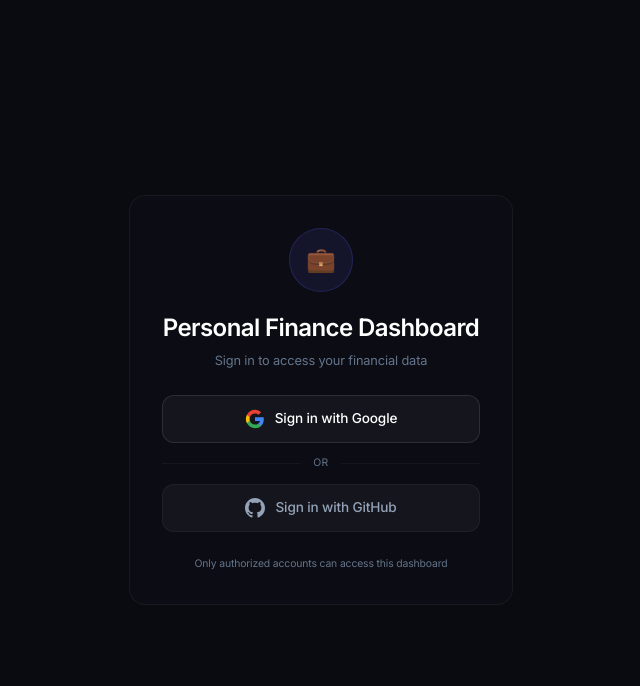
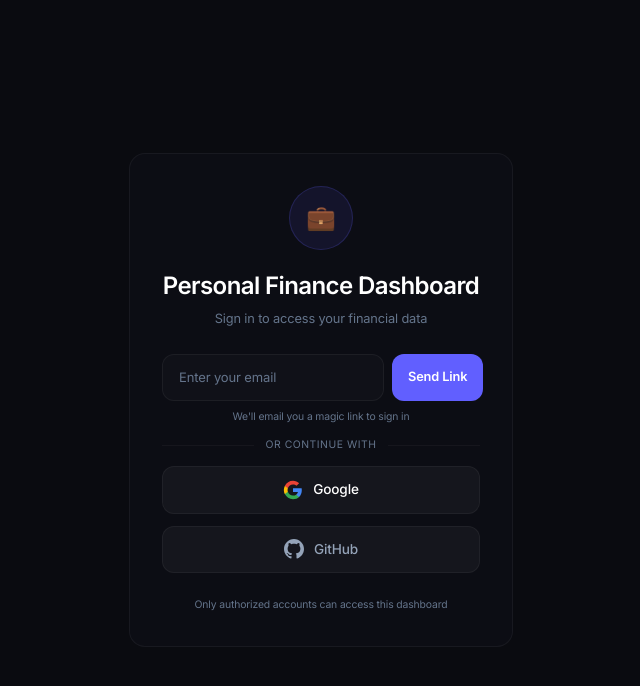
Before and after one commit to ashishSF123/financial-dashboard, a Next.js app: page /login in a window 1280 px wide. Shown: the top 686 px of the page, without its empty margins (319-959 px from the left). Built offline with nearby package versions, Linux system fonts and the light colour scheme; no server answers.

Commit message:
feat: add email magic link sign-in via Resend alongside Google and GitHub

```diff
--- a/app/login/page.tsx
+++ b/app/login/page.tsx
@@ -1,7 +1,7 @@
 import { signIn } from "@/lib/auth";
 import { AccessDeniedBanner } from "@/components/access-denied-banner";
 
-export default function LoginPage() {
+export default function LoginPage({ searchParams }: { searchParams: Promise<{ verify?: string }> }) {
   return (
     <div className="min-h-screen bg-[var(--bg-primary)] flex items-center justify-center">
       <div className="bg-[var(--bg-secondary)] border border-[var(--border-card)] rounded-2xl p-8 max-w-sm w-full text-center">
@@ -14,6 +14,39 @@ export default function LoginPage() {
         <AccessDeniedBanner />
 
         <div className="space-y-3">
+          {/* Email Magic Link */}
+          <form
+            action={async (formData: FormData) => {
+              "use server";
+              const email = formData.get("email") as string;
+              await signIn("resend", { email, redirectTo: "/" });
+            }}
+          >
+            <div className="flex gap-2">
+              <input
+                type="email"
+                name="email"
+                required
+                placeholder="Enter your email"
+                className="flex-1 bg-[var(--bg-card)] border border-[var(--border-card)] rounded-xl px-4 py-3 text-[0.85rem] text-[var(--text-heading)] placeholder:text-[var(--text-muted)] outline-none focus:border-indigo-500/50"
+              />
+              <button
+                type="submit"
+                className="px-4 py-3 rounded-xl bg-indigo-500 text-white text-[0.8rem] font-semibold hover:bg-indigo-600 transition-colors shrink-0"
+              >
+                Send Link
+              </button>
+            </div>
+            <p className="text-[0.65rem] text-[var(--text-muted)] mt-2">We&apos;ll email you a magic link to sign in</p>
+          </form>
+
+          {/* Divider */}
+          <div className="flex items-center gap-3">
+            <div className="flex-1 h-px bg-[var(--bg-card-hover)]" />
+            <span className="text-[0.65rem] text-[var(--text-muted)] uppercase tracking-wider">or continue with</span>
+            <div className="flex-1 h-px bg-[var(--bg-card-hover)]" />
+          </div>
+
           {/* Google Sign In */}
           <form
             action={async () => {
@@ -23,7 +56,7 @@ export default function LoginPage() {
           >
             <button
               type="submit"
-              className="w-full flex items-center justify-center gap-2.5 px-4 py-3 rounded-xl bg-[var(--bg-card-hover)] border border-white/[0.1] text-[var(--text-heading)] text-[0.85rem] font-medium hover:bg-white/[0.1] transition-colors"
+              className="w-full flex items-center justify-center gap-2.5 px-4 py-3 rounded-xl bg-[var(--bg-card-hover)] border border-[var(--border-card)] text-[var(--text-heading)] text-[0.85rem] font-medium hover:bg-[var(--bg-card)] transition-colors"
             >
               <svg className="w-5 h-5" viewBox="0 0 24 24">
                 <path d="M22.56 12.25c0-.78-.07-1.53-.2-2.25H12v4.26h5.92c-.26 1.37-1.04 2.53-2.21 3.31v2.77h3.57c2.08-1.92 3.28-4.74 3.28-8.09z" fill="#4285F4"/>
@@ -31,16 +64,9 @@ export default function LoginPage() {
                 <path d="M5.84 14.09c-.22-.66-.35-1.36-.35-2.09s.13-1.43.35-2.09V7.07H2.18C1.43 8.55 1 10.22 1 12s.43 3.45 1.18 4.93l2.85-2.22.81-.62z" fill="#FBBC05"/>
                 <path d="M12 5.38c1.62 0 3.06.56 4.21 1.64l3.15-3.15C17.45 2.09 14.97 1 12 1 7.7 1 3.99 3.47 2.18 7.07l3.66 2.84c.87-2.6 3.3-4.53 6.16-4.53z" fill="#EA4335"/>
               </svg>
-              Sign in with Google
+              Google
             </button>
           </form>
-
-          {/* Divider */}
-          <div className="flex items-center gap-3">
-            <div className="flex-1 h-px bg-[var(--bg-card-hover)]" />
-            <span className="text-[0.65rem] text-[var(--text-muted)] uppercase tracking-wider">or</span>
-            <div className="flex-1 h-px bg-[var(--bg-card-hover)]" />
-          </div>
 
           {/* GitHub Sign In */}
           <form
@@ -51,12 +77,12 @@ export default function LoginPage() {
           >
             <button
               type="submit"
-              className="w-full flex items-center justify-center gap-2.5 px-4 py-3 rounded-xl bg-[var(--bg-card-hover)] border border-[var(--border-card)] text-[var(--text-secondary)] text-[0.85rem] font-medium hover:bg-[var(--bg-card-hover)] hover:text-[var(--text-heading)] transition-colors"
+              className="w-full flex items-center justify-center gap-2.5 px-4 py-3 rounded-xl bg-[var(--bg-card-hover)] border border-[var(--border-card)] text-[var(--text-secondary)] text-[0.85rem] font-medium hover:text-[var(--text-heading)] transition-colors"
             >
               <svg className="w-5 h-5" viewBox="0 0 24 24" fill="currentColor">
                 <path d="M12 0c-6.626 0-12 5.373-12 12 0 5.302 3.438 9.8 8.207 11.387.599.111.793-.261.793-.577v-2.234c-3.338.726-4.033-1.416-4.033-1.416-.546-1.387-1.333-1.756-1.333-1.756-1.089-.745.083-.729.083-.729 1.205.084 1.839 1.237 1.839 1.237 1.07 1.834 2.807 1.304 3.492.997.107-.775.418-1.305.762-1.604-2.665-.305-5.467-1.334-5.467-5.931 0-1.311.469-2.381 1.236-3.221-.124-.303-.535-1.524.117-3.176 0 0 1.008-.322 3.301 1.23.957-.266 1.983-.399 3.003-.404 1.02.005 2.047.138 3.006.404 2.291-1.552 3.297-1.23 3.297-1.23.653 1.653.242 2.874.118 3.176.77.84 1.235 1.911 1.235 3.221 0 4.609-2.807 5.624-5.479 5.921.43.372.823 1.102.823 2.222v3.293c0 .319.192.694.801.576 4.765-1.589 8.199-6.086 8.199-11.386 0-6.627-5.373-12-12-12z"/>
               </svg>
-              Sign in with GitHub
+              GitHub
             </button>
           </form>
         </div>
--- a/lib/auth.ts
+++ b/lib/auth.ts
@@ -1,6 +1,7 @@
 import NextAuth from "next-auth";
 import GitHub from "next-auth/providers/github";
 import Google from "next-auth/providers/google";
+import Resend from "next-auth/providers/resend";
 
 // Only these emails can access the dashboard
 const ALLOWED_EMAILS = [
@@ -8,10 +9,15 @@ const ALLOWED_EMAILS = [
 ];
 
 export const { handlers, signIn, signOut, auth } = NextAuth({
-  providers: [GitHub, Google],
+  providers: [
+    GitHub,
+    Google,
+    Resend({ from: "Personal Finance <onboarding@resend.dev>" }),
+  ],
   pages: {
     signIn: "/login",
     error: "/login",
+    verifyRequest: "/login?verify=1",
   },
   callbacks: {
     signIn({ user }) {
--- a/package.json
+++ b/package.json
@@ -24,6 +24,7 @@
     "react": "^19.2.7",
     "react-dom": "^19.2.7",
     "recharts": "^3.10.0",
+    "resend": "^6.18.0",
     "snowflake-sdk": "^2.4.3",
     "tailwind-merge": "^3.6.0",
     "tailwindcss": "^4.3.3",
```
Also changed, not shown: 1 other file (tests, documents, lock files or other folders).
